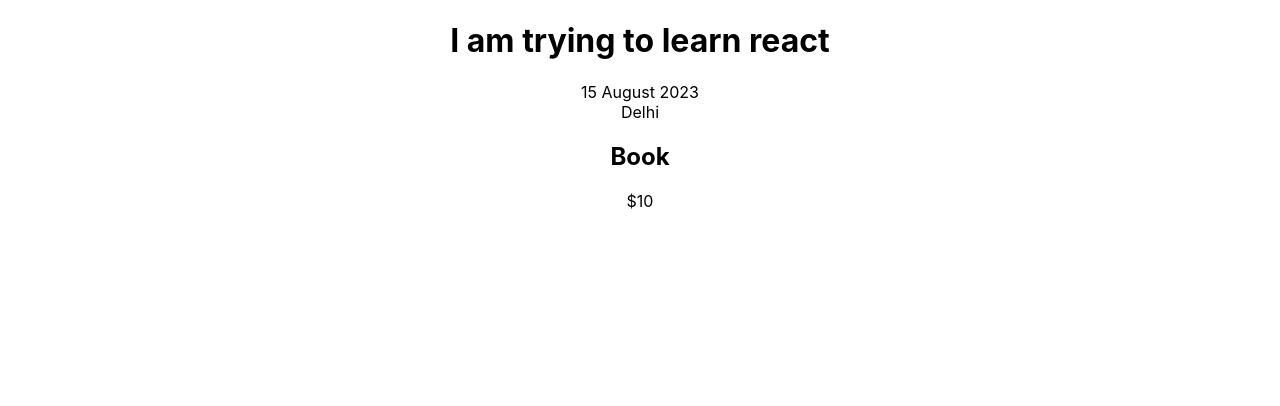
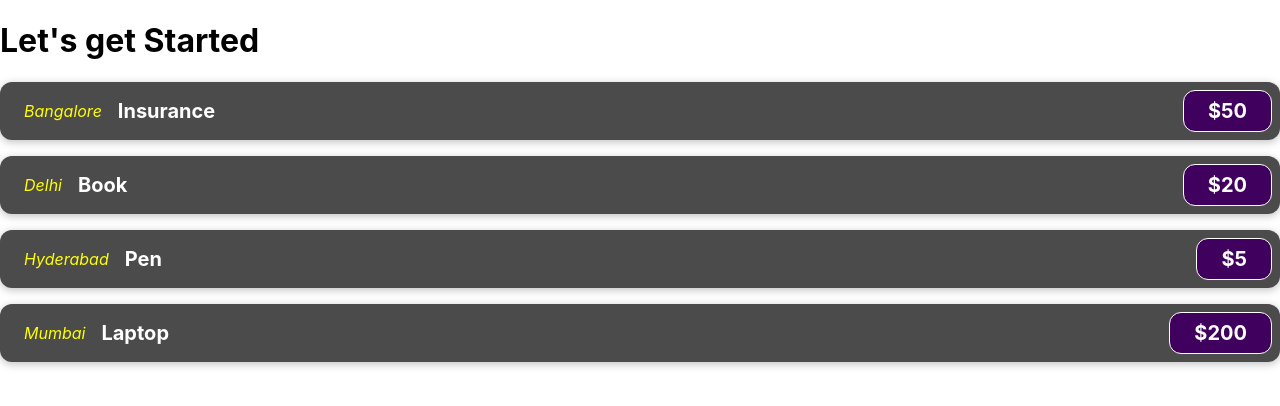
Before and after one commit to Vaishnavigupta97/sharp-react-project-one, a React (Create React App) app: page / in a window 1280 px wide. Shown: the top 406 px of the page. Built offline with nearby package versions, Linux system fonts and the light colour scheme.

Commit message:
use props

```diff
--- a/src/App.css
+++ b/src/App.css
@@ -1,4 +1,4 @@
-.App {
+/* .App {
   text-align: center;
 }
 
@@ -35,4 +35,4 @@
   to {
     transform: rotate(360deg);
   }
-}
+} */
--- a/src/App.js
+++ b/src/App.js
@@ -1,11 +1,34 @@
-import './App.css';
+// import './App.css';
 import ExpenseItem from "./components/ExpenseItem";
 
 function App() {
   return (
-    <div className="App">
-    <h1>I am trying to learn react</h1>
-    <ExpenseItem />
+    <div>
+      <h1>Let's get Started</h1>
+      <ExpenseItem
+        date={new Date(2023, 7, 15)}
+        title="Insurance"
+        price="50"
+        location="Bangalore"
+      ></ExpenseItem>
+      <ExpenseItem
+        // date={new Date(2023, 3, 25)}
+        title="Book"
+        price="20"
+        location="Delhi"
+      ></ExpenseItem>
+      <ExpenseItem
+        // date={new Date(2023, 10, 11)}
+        title="Pen"
+        price="5"
+        location="Hyderabad"
+      ></ExpenseItem>
+      <ExpenseItem
+        date={new Date(2023, 1, 14)}
+        title="Laptop"
+        price="200"
+        location="Mumbai"
+      ></ExpenseItem>
     </div>
   );
 }
--- /dev/null
+++ b/src/components/ExpenseItem.css
@@ -0,0 +1,62 @@
+.expense-item {
+    display: flex;
+    justify-content: space-between;
+    align-items: center;
+    box-shadow: 0 2px 8px rgba(0, 0, 0, 0.25);
+    padding: 0.5rem;
+    margin: 1rem 0;
+    border-radius: 12px;
+    background-color: #4b4b4b;
+  }
+
+  .expense-item__location {
+    margin-left: 1rem;
+    color: yellow;
+    font-style: italic;
+  }
+
+  .expense-item__description {
+    display: flex;
+    flex-direction: column;
+    gap: 1rem;
+    align-items: flex-end;
+    flex-flow: column-reverse;
+    justify-content: flex-start;
+    flex: 1;
+  }
+
+  .expense-item h2 {
+    color: #3a3a3a;
+    font-size: 1rem;
+    flex: 1;
+    margin: 0 1rem;
+    color: white;
+  }
+
+  .expense-item__price {
+    font-size: 1rem;
+    font-weight: bold;
+    color: white;
+    background-color: #40005d;
+    border: 1px solid white;
+    padding: 0.5rem;
+    border-radius: 12px;
+  }
+
+  @media (min-width: 580px) {
+    .expense-item__description {
+      flex-direction: row;
+      align-items: center;
+      justify-content: flex-start;
+      flex: 1;
+    }
+
+    .expense-item__description h2 {
+      font-size: 1.25rem;
+    }
+
+    .expense-item__price {
+      font-size: 1.25rem;
+      padding: 0.5rem 1.5rem;
+    }
+  }
--- a/src/components/ExpenseItem.js
+++ b/src/components/ExpenseItem.js
@@ -1,13 +1,17 @@
-function ExpenseItem() {
+import "./ExpenseItem.css";
+function ExpenseItem(props) {
     return (
         <>
-            <div>15 August 2023</div>
-            <div>Delhi</div>
-            <div>
-                <h2>Book</h2>
-                <div>$10</div>
+        <div className="expense-item">
+        {/* <div>{props.date.toISOString()}</div> */}
+            <div className="expense-item__location">{props.location}</div>
+
+            <div className="expense-item__description">
+                <h2>{props.title}</h2>
+                <div className="expense-item__price">${props.price}</div>
             </div>
+        </div>
         </>
-    )
+    );
 }
 export default ExpenseItem;
```
